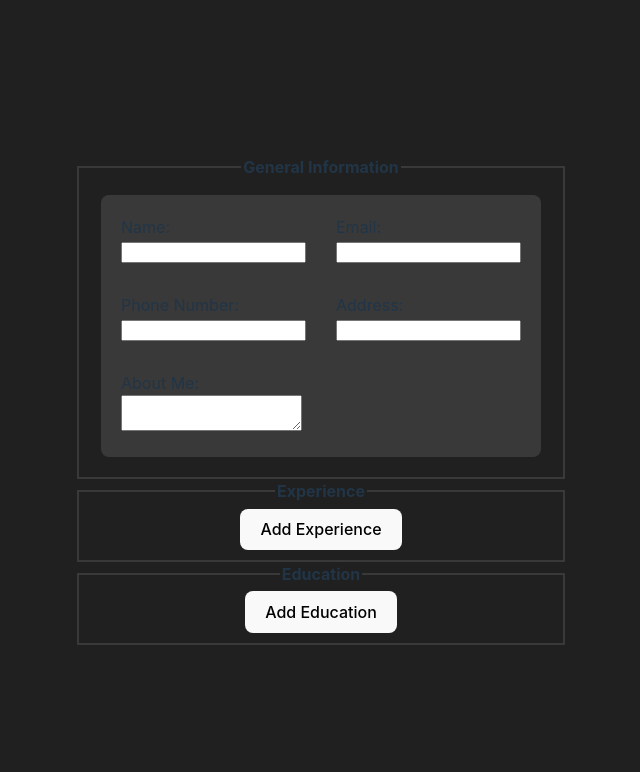
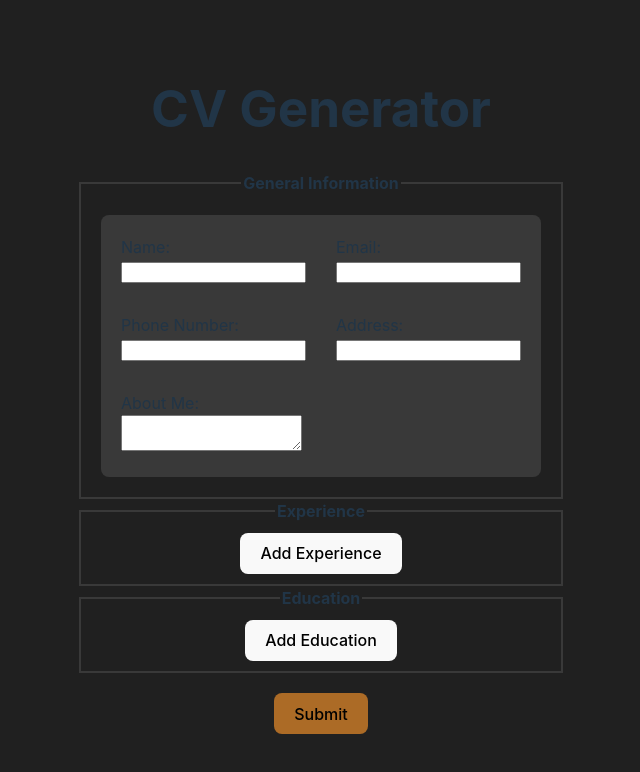
Before and after one commit to BDS-001/React-CV-Application, a React (Vite) app: page / in a window 1280 px wide. Shown: the top 772 px of the page, without its empty margins (319-959 px from the left). Built offline with nearby package versions, Linux system fonts and the light colour scheme.

Commit message:
added submit button

```diff
--- a/src/components/App.jsx
+++ b/src/components/App.jsx
@@ -3,13 +3,22 @@ import GeneralInformation from './GeneralInformation'
 import Experiences from './Experience'
 import EducationAchievements from './Education'
 
+
+function submitForm(e) {
+  e.preventDefault();
+  console.log('worked')
+}
+
+
 function App() {
   return (
     <>
       <form action="get" method="get">
+        <h1>CV Generator</h1>
         <GeneralInformation />
         <Experiences />
         <EducationAchievements />
+        <button className='cv-submit' type="submit" onClick={submitForm}>Submit</button>
       </form>
     </>
   )
--- a/src/styles/App.css
+++ b/src/styles/App.css
@@ -69,3 +69,8 @@
   animation: fadeOut 0.2s linear forwards;
   overflow: hidden;
 }
+
+.cv-submit {
+  background-color: #ac6b26;
+  margin: 20px 0px;
+}
--- a/src/styles/GeneralInformation.css
+++ b/src/styles/GeneralInformation.css
@@ -2,3 +2,7 @@
     text-align: left;
     margin: 10px;
 }
+
+.form-item:has(textarea) {
+    grid-column: span 2;
+}
--- a/src/styles/index.css
+++ b/src/styles/index.css
@@ -46,12 +46,12 @@ button {
   font-size: 1em;
   font-weight: 500;
   font-family: inherit;
-  background-color: #ac6b26;
+  background-color: #725956;
   cursor: pointer;
   transition: border-color 0.25s;
 }
 button:hover {
-  border-color: #646cff;
+  border-color: #ac6b26;
 }
 button:focus,
 button:focus-visible {
@@ -73,6 +73,7 @@ button:focus-visible {
 
 fieldset {
   border: 2px solid var(--main-secondary);
+  padding: 10px;
 }
 
 legend {
```
